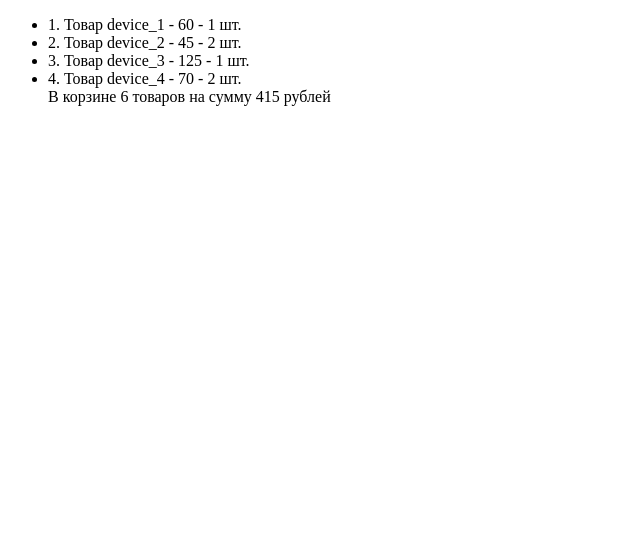
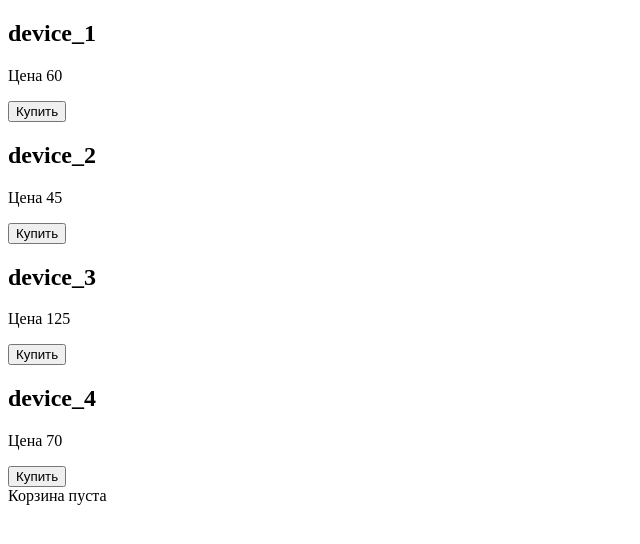
Before and after one commit to chaoswork612/js_course_1, a plain HTML site: page webstore/index.html in a window 1280 px wide. Shown: the whole page, without its empty margins (0-640 px from the left). Drawn offline with Linux system fonts and the light colour scheme.

Commit message:
Lesson 6

```diff
--- a/webstore/index.html
+++ b/webstore/index.html
@@ -5,6 +5,7 @@
     <title>Product Cart</title>
 </head>
 <body>
+    <div id="main"></div>
     <script src="productCart.js"></script>
 </body>
 </html>
--- a/webstore/productCart.js
+++ b/webstore/productCart.js
@@ -2,22 +2,29 @@ let productCart	= {
     productsList: [],
     countTotalPrice() {
         let totalPrice = 0;
-        for (let i = 0;  i < this.productsList.length; i++) {
-            totalPrice += this.productsList[i].price * this.productsList[i].count;
-        }
+        this.productsList.forEach(price => {
+            totalPrice += price
+        });
         return totalPrice;
     },
-    countTotalNumber() {
-        let totalCount = 0;
-        for (let i = 0;  i < this.productsList.length; i++) {
-            totalCount += this.productsList[i].count;
+    countTotalNumber(count) {
+        let totalNumber = 0;
+        totalNumber += count;
+        return totalNumber;
+    },
+    putProduct(price) {
+        let count = 0;
+        count +=
+        this.productsList.push(price);
+        this.productCartText(price, count);
+    },
+    productCartText(price, count) {
+        if(this.productsList.length) {
+            document.getElementById('productCartText').innerText =
+                `В корзине: ${this.countTotalNumber(count)} товаров на сумму ${this.countTotalPrice()} рублей`;
         }
-        return totalCount;
-    },
-    putProduct(product) {
-        this.productsList.push(product);
-    },
-    generateMarkedListOfProducts(index) {
+    }
+    /*generateMarkedListOfProducts(index) {
         let currentProduct = this.productsList[index];
         return `<li>${index+1}. Товар ${currentProduct.name} - ${currentProduct.price} - ${currentProduct.count} шт.</li>`;
     },
@@ -35,9 +42,8 @@ let productCart	= {
         productCartDiv.innerHTML = productCartStateString;
         let body = document.body;
         body.appendChild(productCartDiv);
-    }
-}
-
+    }*/
+};
 let products = [
     {name: 'device_1', price: 60},
     {name: 'device_2', price: 45},
@@ -45,7 +51,7 @@ let products = [
     {name: 'device_4', price: 70}
 ];
 
-for(let i = 0; i < products.length; i++) {
+/*for(let i = 0; i < products.length; i++) {
 
     products[i].count = 0;
     if(i % 2 === 0) {
@@ -59,3 +65,20 @@ for(let i = 0; i < products.length; i++) {
 productCart.printTotalValues();
 
 console.log(productCart.countTotalPrice(), productCart.countTotalNumber());
+*/
+let productList = {
+    createProductCards() {
+        let productCartContainer = document.getElementById("main");
+        for (let i = 0; i < products.length; i++) {
+            let productName = products[i].name;
+            let productPrice = products[i].price;
+            productCartContainer.innerHTML += `<div class="product-card">
+            <h2>${productName}</h2>
+            <p>Цена ${productPrice}</p>
+            <button onclick="productCart.putProduct(${productPrice})" id="button">Купить</button>
+            </div>`;
+        }
+        productCartContainer.innerHTML += `<div id="productCartText" class="cart-block">Корзина пуста</div>`;
+    }
+};
+productList.createProductCards();
```
